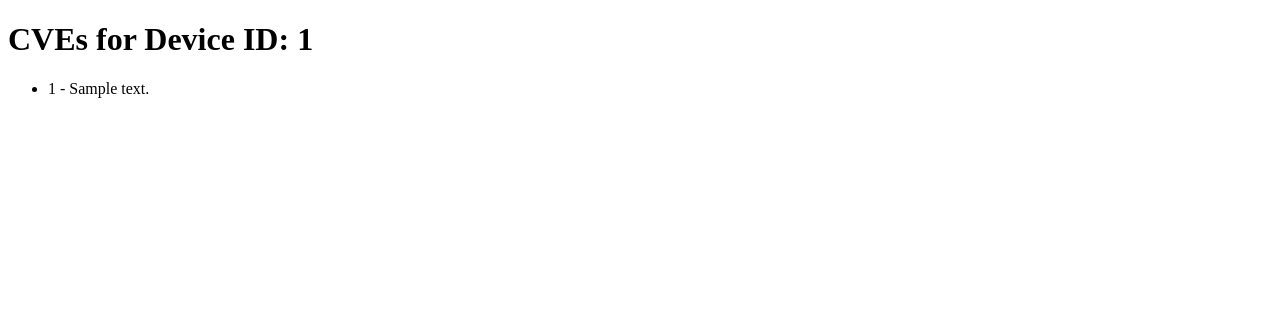
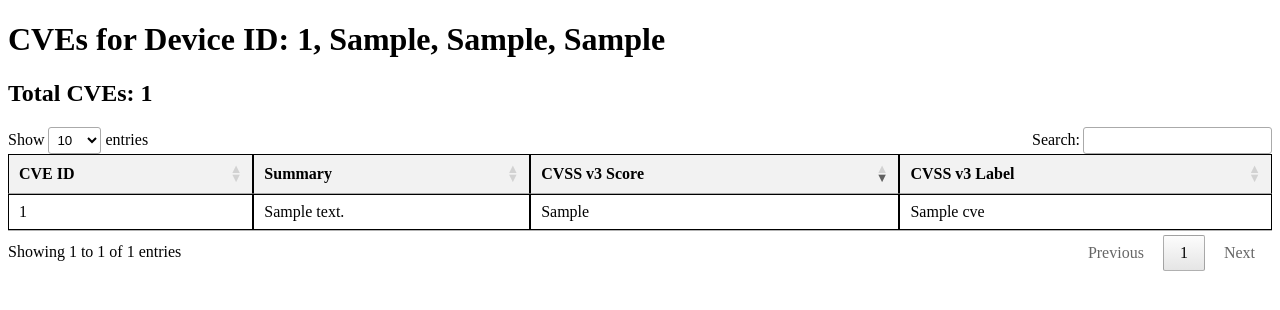
Before and after one commit to Yashla/Purple-Team-Toolkit, a Flask app: page /device_cves/1 in a window 1280 px wide. Shown: the top 310 px of the page. Run offline with Flask 3, Linux system fonts and the light colour scheme; tables that the repository leaves empty hold one stand-in row (values such as "Sample post"); some libraries are stand-ins or nearby versions.

Commit message:
updated looks
added table to show cves and etc

```diff
--- a/app.py
+++ b/app.py
@@ -43,15 +43,16 @@ def reset_db():
 #------------------------------------------------------------------------------------------------------------------------
 @app.route('/devices')
 def show_devices():
-    devices = Device.query.all()  # Replace with your method to get all devices
+    devices = Device.query.all()
     return render_template('devices.html', devices=devices)
+
 
 #------------------------------------------------------------------------------------------------------------------------
 @app.route('/device_cves/<int:device_id>')
 def show_device_cves(device_id):
+    device = Device.query.get_or_404(device_id)
     device_cves = DeviceCVE.query.filter_by(device_id=device_id).all()
-    return render_template('device_cves.html', device_cves=device_cves, device_id=device_id)
-
+    return render_template('device_cves.html', device=device, device_cves=device_cves)
 
 
 #------------------------------------------------------------------------------------------------------------------------
--- a/models.py
+++ b/models.py
@@ -11,6 +11,7 @@ class Device(db.Model):
     device_type = db.Column(db.String(255), nullable=False)
     username = db.Column(db.String(255), nullable=False)
     password = db.Column(db.String(255), nullable=False)
+    device_info = db.relationship('DeviceInfo', backref='device', uselist=False, lazy=True)
 
     def __repr__(self):
         return f'<Device {self.ip_address}>'
--- a/templates/device_cves.html
+++ b/templates/device_cves.html
@@ -1,16 +1,59 @@
-<!-- device_cves.html -->
 <!DOCTYPE html>
 <html lang="en">
 <head>
     <meta charset="UTF-8">
     <title>Device CVEs</title>
+    <link rel="stylesheet" type="text/css" href="https://cdn.datatables.net/1.10.24/css/jquery.dataTables.css">
+    <script src="https://code.jquery.com/jquery-3.5.1.js"></script>
+    <script type="text/javascript" charset="utf8" src="https://cdn.datatables.net/1.10.24/js/jquery.dataTables.js"></script>
+    <style>
+        table {
+            width: 100%;
+            border-collapse: collapse;
+        }
+        th, td {
+            border: 1px solid black;
+            padding: 8px;
+            text-align: left;
+        }
+        th {
+            background-color: #f2f2f2;
+        }
+    </style>
 </head>
 <body>
-    <h1>CVEs for Device ID: {{ device_id }}</h1>
-    <ul>
-        {% for device_cve in device_cves %}
-            <li>{{ device_cve.cve.cve_id }} - {{ device_cve.cve.summary }}</li>
-        {% endfor %}
-    </ul>
+    <h1>CVEs for Device ID: {{ device.id }}, {{ device.device_info.Vendor }}, {{ device.device_info.Product }}, {{ device.device_info.Version }}</h1>
+
+    <!-- Displaying the total number of CVEs -->
+    <h2>Total CVEs: {{ device_cves|length }}</h2>
+
+    <table id="cveTable">
+        <thead>
+            <tr>
+                <th>CVE ID</th>
+                <th>Summary</th>
+                <th>CVSS v3 Score</th>
+                <th>CVSS v3 Label</th>
+            </tr>
+        </thead>
+        <tbody>
+            {% for device_cve in device_cves %}
+                <tr>
+                    <td>{{ device_cve.cve.cve_id }}</td>
+                    <td>{{ device_cve.cve.summary }}</td>
+                    <td>{{ device_cve.cve.cvss_v3_score }}</td>
+                    <td>{{ device_cve.cve.cvss_v3_label }}</td>
+                </tr>
+            {% endfor %}
+        </tbody>
+    </table>
+
+    <script>
+        $(document).ready( function () {
+            $('#cveTable').DataTable({
+                "order": [[2, "desc"]] // This will sort the table by the third column (index 2) in descending order
+            });
+        });
+    </script>
 </body>
 </html>
```
Also changed, not shown: templates/devices.html (+45 -6 lines).
